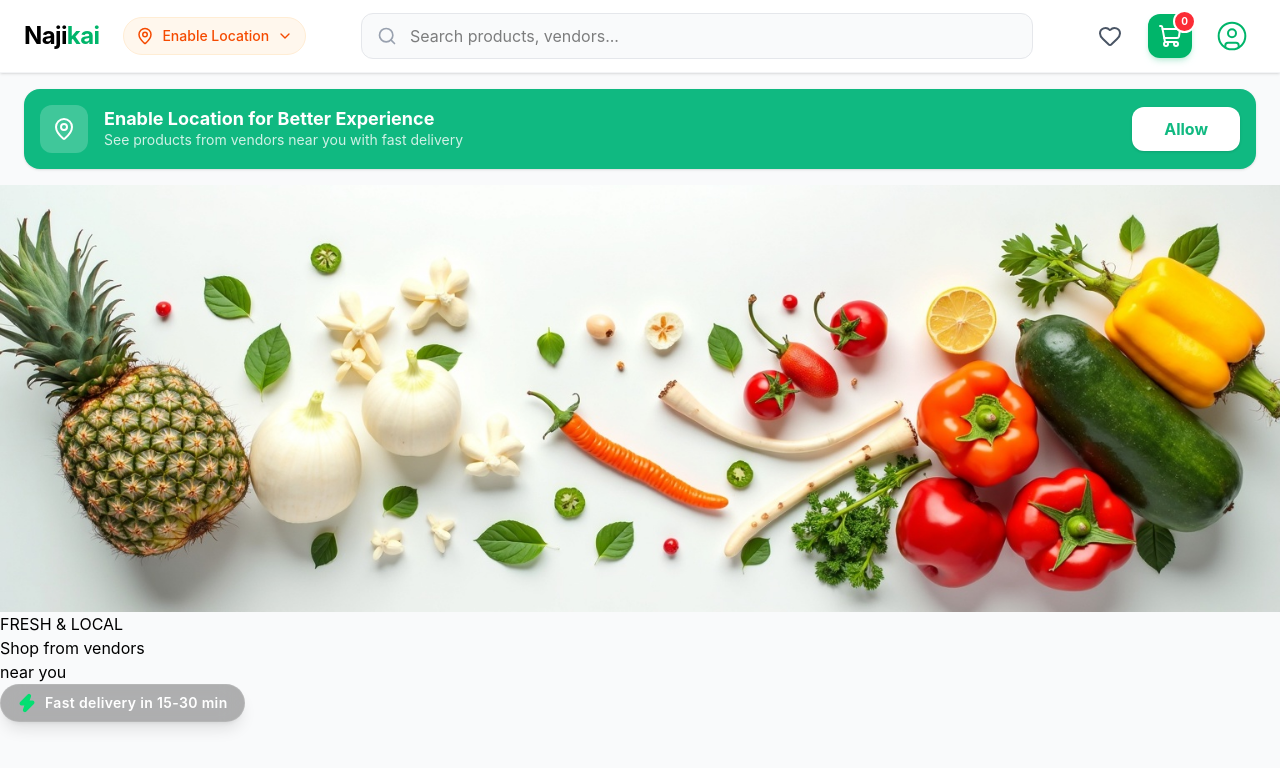
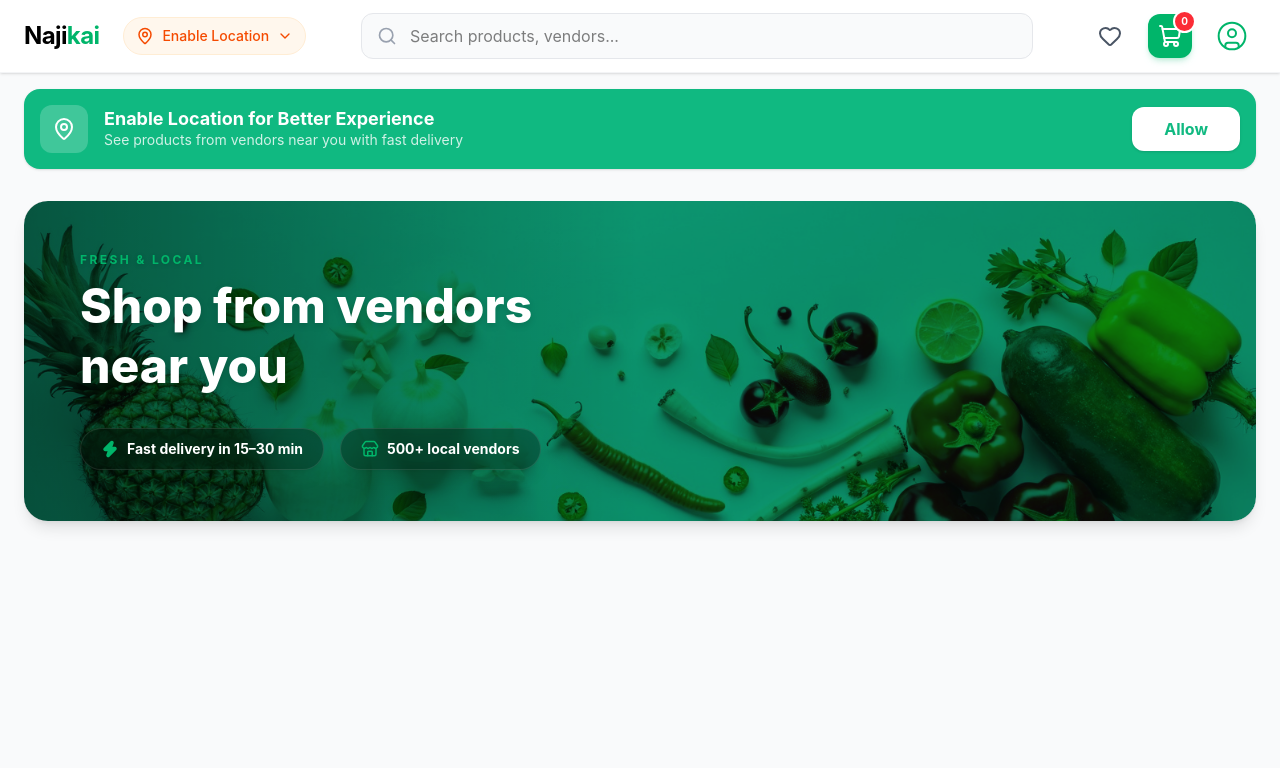
Before and after one commit to NirjalaSubedi/Najikaii, a React app in the folder frontend/: page / in a window 1280 px wide. Shown: the top 768 px of the page. Built offline with nearby package versions, Linux system fonts and the light colour scheme; the HTML template or start-up script is replaced by a standard one.

Commit message:
refactor: clean up ImageBanner component structure and formatting

```diff
--- a/frontend/src/Components/ImageBanner.jsx
+++ b/frontend/src/Components/ImageBanner.jsx
@@ -1,34 +1,45 @@
 import React from "react";
-import { Zap,Store } from 'lucide-react';
+import { Zap, Store } from 'lucide-react';
 import BannerImage from '../images/indeximage.jpg';
 
-const ImageBanner = ()=>{
-    return(
-        <div>
-            <div>
-                <img src={BannerImage}/>
+const ImageBanner = () => {
+  return (
+    <div className="px-6 py-4">
+      <div className="relative w-full h-[280px] md:h-[320px] overflow-hidden rounded-3xl shadow-lg bg-[#064e3b]">
+
+        <img
+          src={BannerImage}
+          alt="Najikai Banner"
+          className="w-full h-full object-cover object-top opacity-90 mix-blend-overlay"
+        />
+
+        <div className="absolute inset-0 bg-gradient-to-r from-black/40 via-transparent to-transparent pointer-events-none"></div>
+
+        <div className="absolute inset-0 flex flex-col justify-center px-8 md:px-14 text-white">
+
+          <p className="font-bold text-xs text-[#00B56A] tracking-[0.2em] mb-2 uppercase drop-shadow-sm">
+            Fresh & Local
+          </p>
+
+          <h2 className="text-3xl md:text-5xl font-extrabold leading-tight mb-8 drop-shadow-md">
+            Shop from vendors <br /> near you
+          </h2>
+
+          <div className="flex flex-wrap gap-4">
+            <div className="inline-flex items-center gap-2 px-5 py-2.5 bg-black/30 backdrop-blur-md border border-white/10 rounded-full shadow-lg">
+              <Zap size={18} className="text-[#00B56A]" fill="currentColor" />
+              <p className="text-xs md:text-sm font-bold">Fast delivery in 15–30 min</p>
             </div>
-            <div>
-                <div>
-                    <p>FRESH & LOCAL</p>
-                </div>
-                <div>
-                    <p>Shop from vendors</p>
-                    <p>near you</p>
-                </div>
-                <div>
-                    <div className="inline-flex items-center gap-2 px-4 py-2 bg-black/30 backdrop-blur-md border border-white/10 rounded-full text-white shadow-lg">
-                        <div className="text-green-400">
-                            <Zap size={20} fill="currentColor" />
-                        </div>
-                        <p className="text-sm font-semibold tracking-wide">Fast delivery in 15-30 min</p>
-                    </div>
-                    <div>
 
-                    </div>
-                </div>
+            <div className="inline-flex items-center gap-2 px-5 py-2.5 bg-black/30 backdrop-blur-md border border-white/10 rounded-full shadow-lg">
+              <Store size={18} className="text-[#00B56A]" />
+              <p className="text-xs md:text-sm font-bold">500+ local vendors</p>
             </div>
+          </div>
         </div>
-    )
-}
+      </div>
+    </div>
+  );
+};
+
 export default ImageBanner;
```
